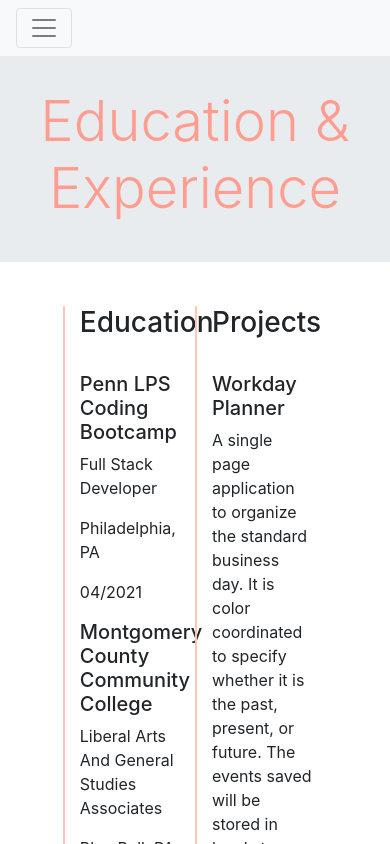
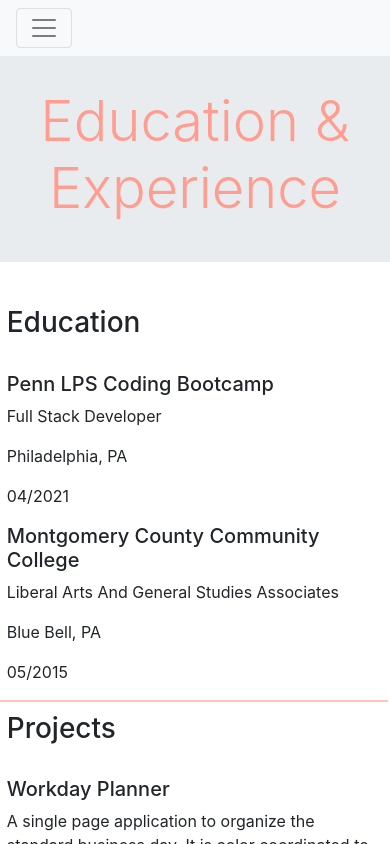
Before and after one commit to mschellberg/portfolio-react, a React (Create React App) app: page /resume in a window 390 px wide. Shown: the top 844 px of the page. Built offline with nearby package versions, Linux system fonts and the light colour scheme; the HTML template or start-up script is replaced by a standard one.

Commit message:
added about me section and resume page is responsive

```diff
--- a/src/components/about.js
+++ b/src/components/about.js
@@ -11,7 +11,7 @@
             <Col xs={7} md={7}>
                 <h4>Hello, I'm</h4>
                 <h2>Melanie Schellberg</h2>
-                <p className="about-description">Im a Philadelphia based full stack developer.Lorem ipsum dolor sit amet, consectetur adipiscing elit, sed do eiusmod tempor incididunt ut labore et dolore magna aliqua. Ut enim ad minim veniam, quis nostrud exercitation ullamco laboris nisi ut aliquip ex ea commodo consequat. Duis aute irure dolor in reprehenderit in voluptate velit esse cillum dolore eu fugiat nulla pariatur. Excepteur sint occaecat cupidatat non proident, sunt in culpa qui officia deserunt mollit anim id est laborum.</p>
+                <p className="about-description">Im a Philadelphia based full stack developer and graduate of the University of Pennsylvania Coding Boot Camp. A background in retail provided exceptional skills in verbal communication, working collaboratively to reach goals, and a customer service mindset. Eager to contribute developed knowledge in a front end development role. Skilled in front and back end technologies. Adaptable and driven with strong work ethic and ability to thrive in team based or individually motivated settings. </p>
             </Col>
             </Row>
         </div>
--- a/src/components/resume.js
+++ b/src/components/resume.js
@@ -7,7 +7,7 @@
         </div>
         </div>
             <div className="row justify-content-center">
-            <div class="col-4">
+            <div class="col-lg-4 col-md-6 col-sm-12 education">
             <h3>Education</h3><br></br>
             <h5>
                 Penn LPS Coding Bootcamp
@@ -34,7 +34,7 @@
                 05/2015
             </p>
             </div>
-            <div class="col-4">
+            <div class="col-lg-4 col-md-6 col-sm-12 projects">
             <h3>Projects</h3><br></br>
             <h5>
             Workday Planner
--- a/src/index.css
+++ b/src/index.css
@@ -143,8 +143,9 @@
     padding: 3%;
 
 }
-.col-4 {
-    border-left: 2px solid #FFC6B8;
+div.col-lg-4.col-md-6.col-sm-12.education {
+    border-right: 2px solid #FFC6B8;
+    margin-right:10px;
 }
 /* Footer */
 svg {
@@ -160,3 +161,15 @@
     position: absolute;
     width:100%;
 }
+@media only screen and (max-width: 800px) {
+    .row {
+        display: flex;
+        flex-direction: column;
+        align-content: center;
+    }
+    div.col-lg-4.col-md-6.col-sm-12.education {
+        border-bottom: 2px solid #FFC6B8;
+        border-right:none;
+        margin-bottom:10px;
+    }
+  }
```
